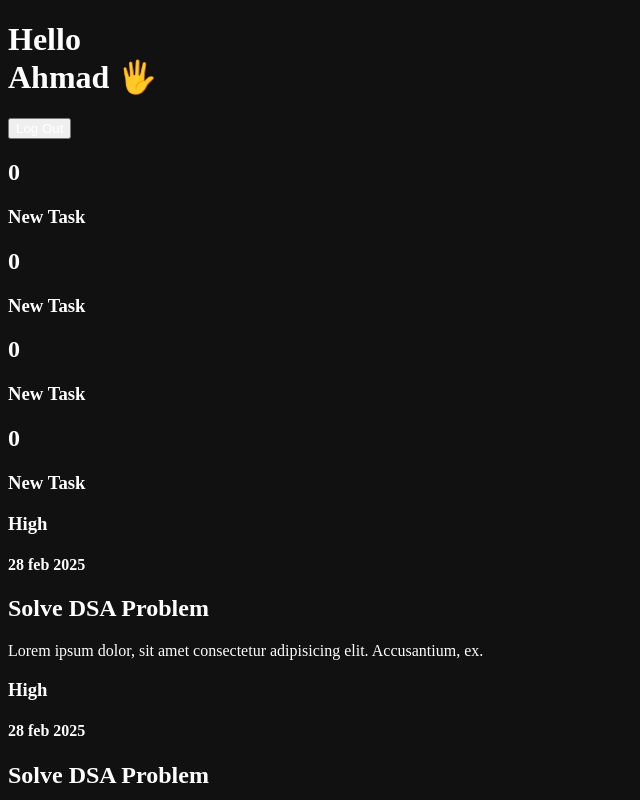
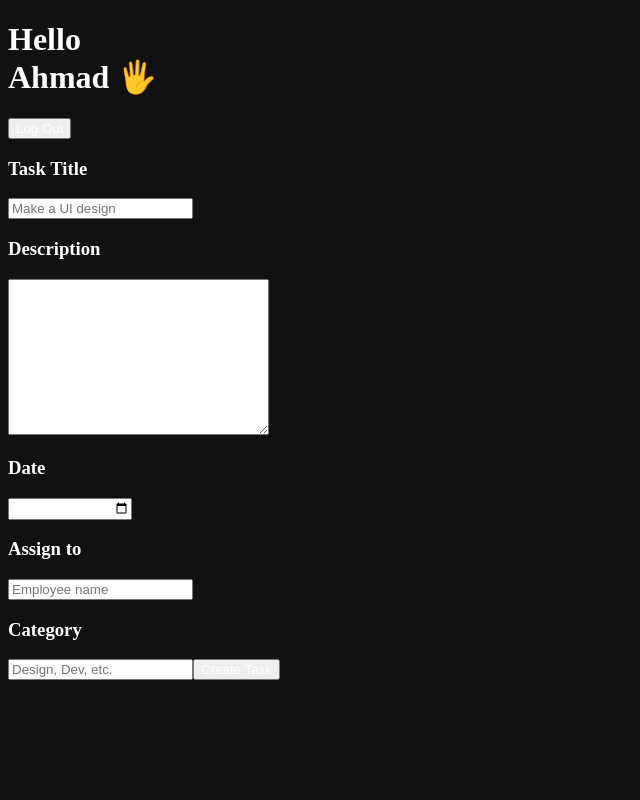
Before and after one commit to Ahmadrazakhan-786/React-Projects, a React (Vite) app in the folder ems/: page / in a window 1280 px wide. Shown: the top 800 px of the page, without its empty margins (0-640 px from the left). Built offline with nearby package versions, Linux system fonts and the light colour scheme.

Commit message:
Admin Dashboard

```diff
--- a/ems/src/App.jsx
+++ b/ems/src/App.jsx
@@ -1,13 +1,15 @@
 import React from 'react'
 import Login from './Components/Auth/Login'
 import EmployeeDashboard from './Components/Dashboard/EmployeeDashboard'
+import AdminDashboard from './Components/Dashboard/AdminDashboard'
 
 function App() {
   return (
     <>
 
     {/* <Login /> */}
-    <EmployeeDashboard />
+    {/* <EmployeeDashboard /> */}
+    <AdminDashboard />
 
     </>
   )
--- a/ems/src/Components/Dashboard/AdminDashboard.jsx
+++ b/ems/src/Components/Dashboard/AdminDashboard.jsx
@@ -0,0 +1,28 @@
+import React from 'react'
+import Header from '../Others/Header'
+
+function AdminDashboard() {
+  return (
+    <div className='h-screen w-full p-10'>
+        <Header />
+
+        <div>
+            <form>
+                <h3>Task Title</h3>
+                <input type="text" placeholder='Make a UI design' />
+                <h3>Description</h3>
+                <textarea name="" id="" cols="30" rows="10"></textarea>
+                <h3>Date</h3>
+                <input type="date" />
+                <h3>Assign to</h3>
+                <input type="text" placeholder='Employee name' />
+                <h3>Category</h3>
+                <input type="text" placeholder='Design, Dev, etc.' />
+                <button>Create Task</button>
+            </form>
+        </div>
+    </div>
+  )
+}
+
+export default AdminDashboard
```
